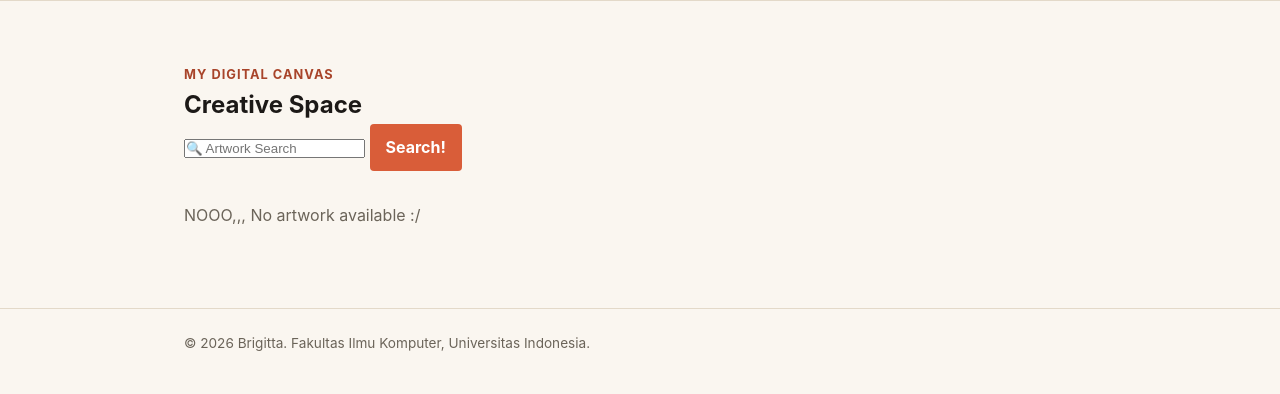
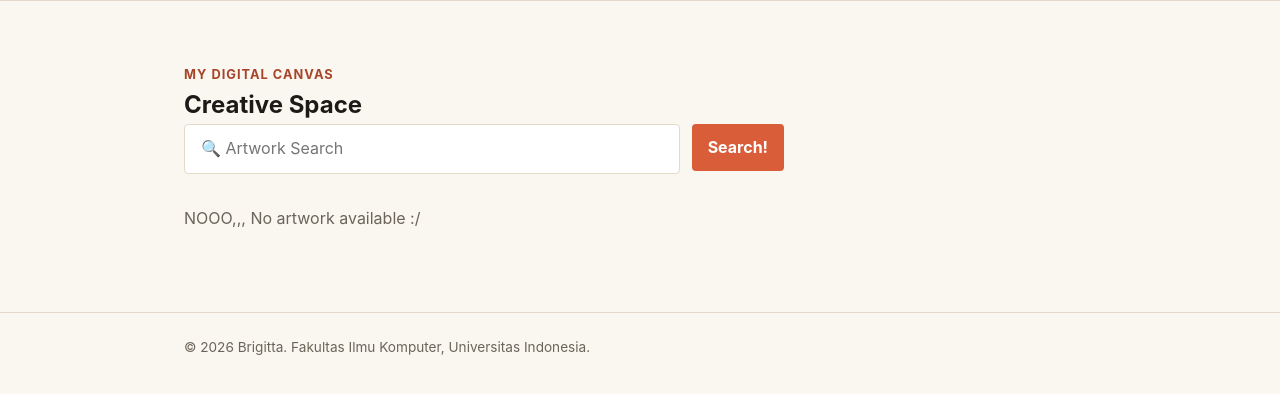
Before and after one commit to brigittasimanjuntak/myportfolio, a Django app: page /creative-space/ in a window 1280 px wide. Shown: the part 74-468 px from the top of the page. Run offline with Django 5.2, Linux system fonts and the light colour scheme; data that the repository does not hold is empty.

Commit message:
adding readmeweek 3 for reflektif tugas fixing search bar on creativespace apparently my last push i forgot to save it on vscode

```diff
--- a/static/css/style.css
+++ b/static/css/style.css
@@ -342,6 +342,42 @@ h1, .brand {
     margin-top: 1.5rem;
 }
 
+.creative-search {
+    display: flex;
+    gap: 0.75rem;
+    margin-bottom: 1.5rem;
+    flex-wrap: wrap;
+    max-width: 600px;
+    width: 100%;
+}
+
+.creative-search__input {
+    flex: 1;
+    min-width: 200px;
+    padding: 0.7rem 1rem;
+    border: 1px solid var(--line);
+    border-radius: var(--radius);
+    background: #fff;
+    color: var(--ink);
+    font: inherit;
+    transition: border-color 0.2s ease;
+}
+
+.creative-search__input:focus {
+    outline: 2px solid var(--accent);
+    border-color: var(--accent);
+}
+
+.search-result-info {
+    color: var(--text-muted);
+    margin-bottom: 1rem;
+    font-size: 0.9rem;
+}
+
+.search-result-info strong {
+    color: var(--accent-dark);
+}
+
 .audio-wrapper {
     background-image: url('/static/media/audioplayer.png');
     background-size: cover;
@@ -543,3 +579,13 @@ h1, .brand {
         text-align: center;
     }
 }
+
+@media (max-width: 600px) {
+    .creative-search {
+        flex-direction: column;
+    }
+
+    .creative-search .button {
+        width: 100%;
+    }
+}
```
Also changed, not shown: READMEweek3.md.
